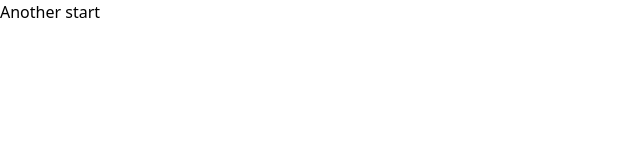
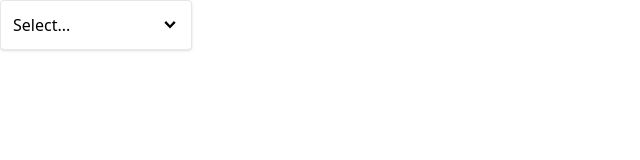
Before and after one commit to lxkrmr/react-comps-2023, a React (Create React App) app: page / in a window 1280 px wide. Shown: the top 160 px of the page, without its empty margins (0-640 px from the left). Built offline with nearby package versions, Linux system fonts and the light colour scheme.

Commit message:
✨ first version of DropDown component

```diff
--- a/src/App.js
+++ b/src/App.js
@@ -1,5 +1,20 @@
+import { useState } from 'react';
+
+import DropDown from './components/DropDown';
+
 function App() {
-  return <h1>Another start</h1>;
+  const [selection, setSelection] = useState(null);
+  const handleSelect = (option) => setSelection(option);
+
+  const options = [
+    { label: 'Red', value: 'red' },
+    { label: 'Green', value: 'green' },
+    { label: 'Blue', value: 'blue' },
+  ];
+
+  return (
+    <DropDown options={options} value={selection} onChange={handleSelect} />
+  );
 }
 
 export default App;
--- /dev/null
+++ b/src/components/DropDown.js
@@ -0,0 +1,43 @@
+import { GoChevronDown } from 'react-icons/go';
+import { useState } from 'react';
+
+function DropDown({ options, value, onChange }) {
+  const [isOpen, setIsOpen] = useState(false);
+  const toggleIsOpen = () => setIsOpen((current) => !current);
+
+  const handleOptionClick = (option) => {
+    setIsOpen(false);
+    onChange(option);
+  };
+
+  const renderedOptions = options.map((option) => {
+    return (
+      <div
+        className="hover:bg-sky-100 rounded cursor-pointer p-1"
+        onClick={() => handleOptionClick(option)}
+        key={option.value}
+      >
+        {option.label}
+      </div>
+    );
+  });
+
+  return (
+    <div className="w-48 relative">
+      <div
+        className="flex justify-between items-center cursor-pointer border rounded p-3 shadow bg-white w-full"
+        onClick={toggleIsOpen}
+      >
+        {value?.label ?? 'Select...'}
+        <GoChevronDown className="text-lg" />
+      </div>
+      {isOpen && (
+        <div className="abslute top-full border rounded p-3 shadow bg-white w-full">
+          {renderedOptions}
+        </div>
+      )}
+    </div>
+  );
+}
+
+export default DropDown;
```
